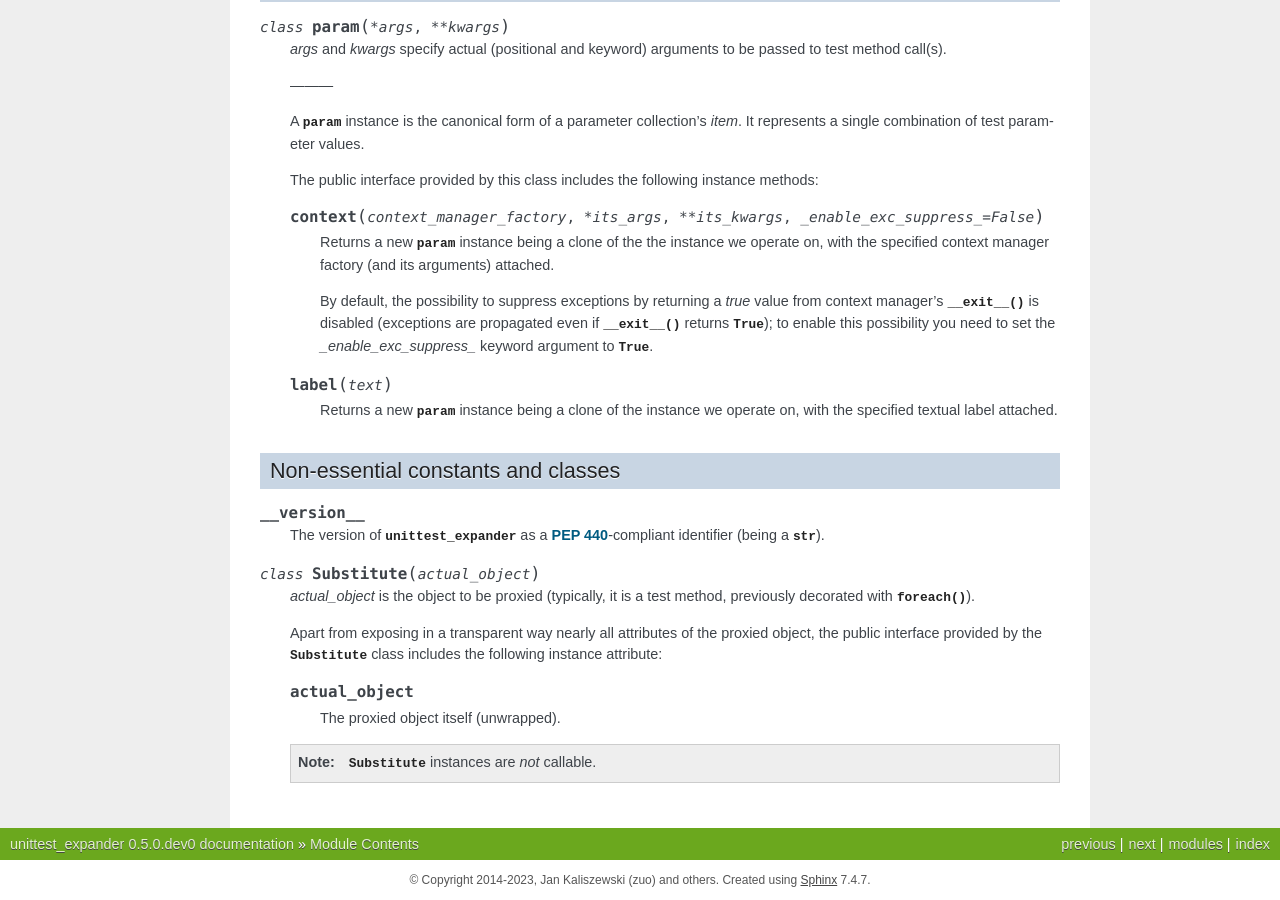
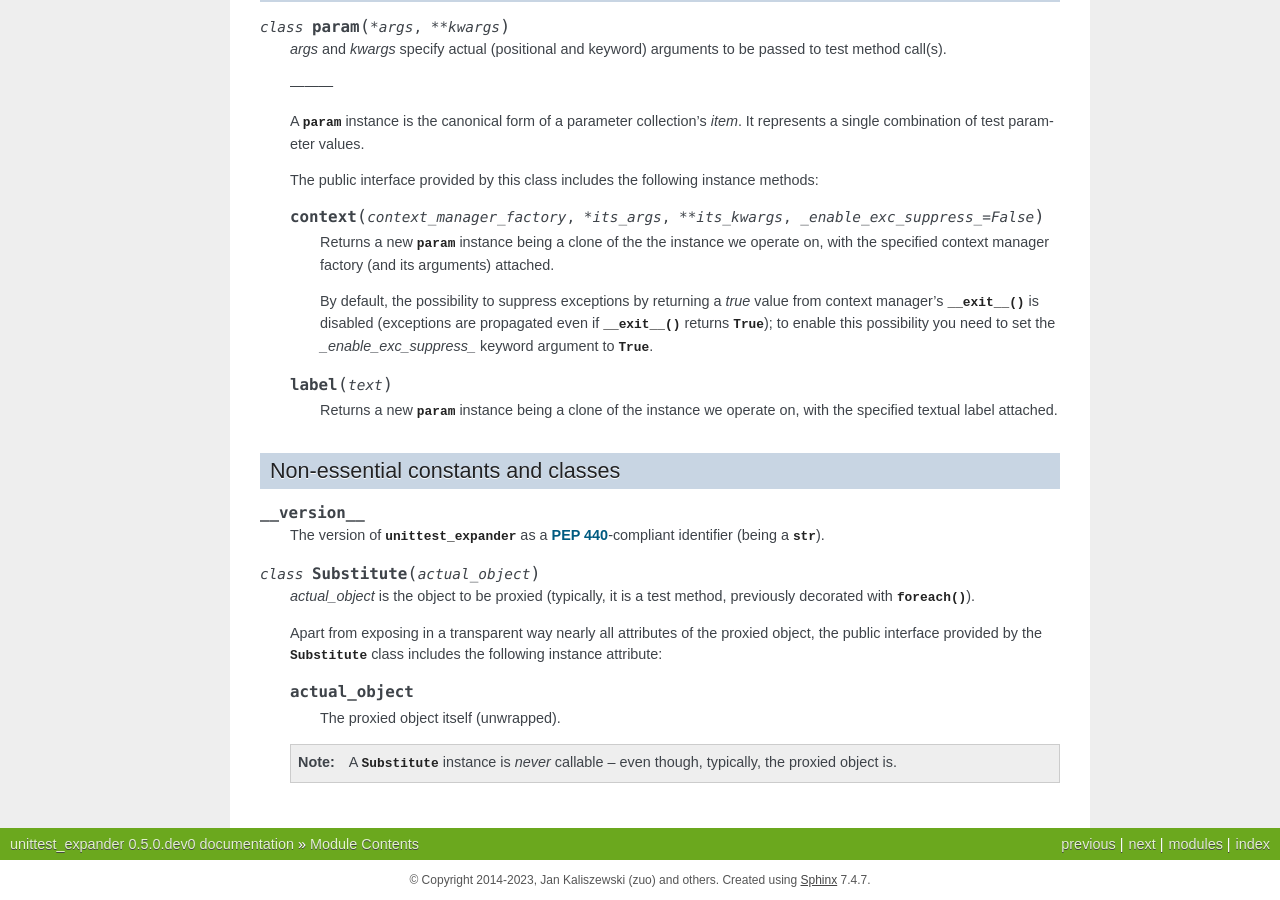
Before and after one commit to zuo/unittest_expander, a Sphinx documentation site: the page built from docs/reference.rst, in a window 1280 px wide and 900 px high, scrolled down 2036 px. Built offline with Sphinx 7.4.7, drawn with Linux system fonts in a browser that asks for light colours; some of the changed text lies outside the part shown.

Commit message:
Docs: a few minor improvements...

```diff
--- a/docs/reference.rst
+++ b/docs/reference.rst
@@ -47,9 +47,9 @@ The :func:`foreach` method decorator
    test methods*).
 
    To learn more about what needs to be passed to the :func:`foreach`
-   call, see the description of :class:`paramseq`'s constructor (note
-   that the call signatures of :func:`foreach` and that constructor are
-   the same).
+   call, see the description of the :class:`paramseq`'s constructor
+   (note that the call signatures of :func:`foreach` and that
+   constructor are the same).
 
 
 The :class:`paramseq` class
@@ -196,4 +196,5 @@ Non-essential constants and classes
 
    .. note::
 
-      :class:`Substitute` instances are *not* callable.
+      A :class:`Substitute` instance is *never* callable -- even though,
+      typically, the proxied object is.
```
